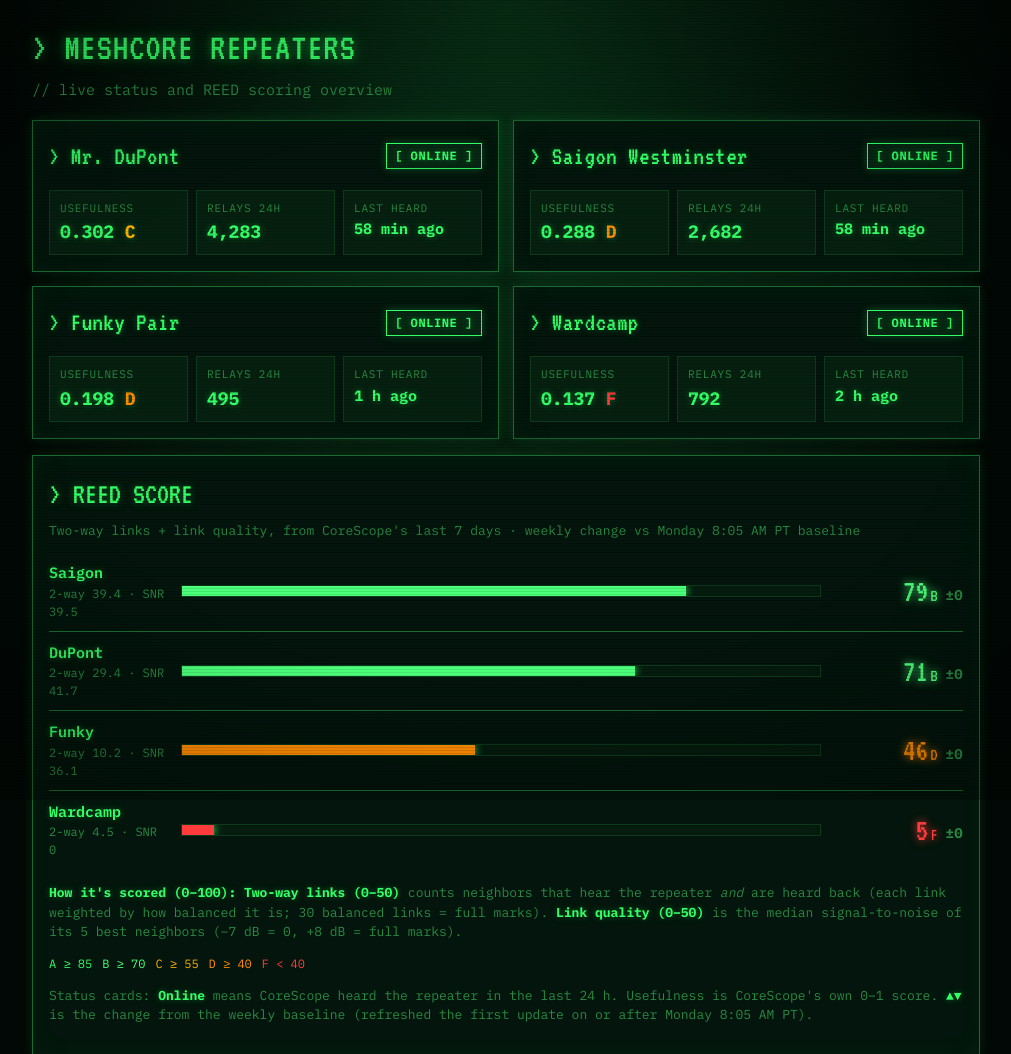
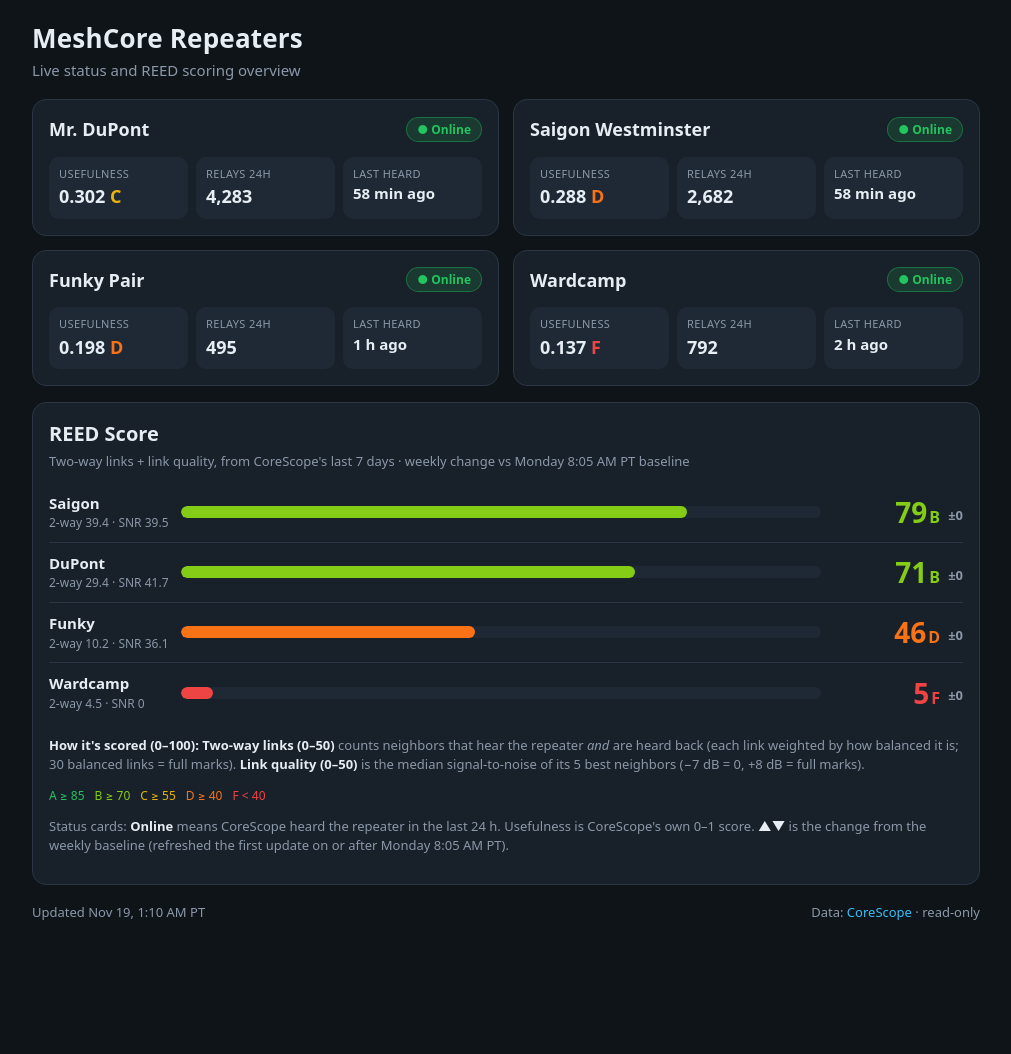
Before and after one commit to andrewlewisreed/andrewlewisreed.github.io, a plain HTML site: page index.html in a window 1280 px wide. Shown: the top 1054 px of the page, without its empty margins (134-1145 px from the left). After the commit the page ends 970 px from the top, so only its background shows below. Drawn offline with Linux system fonts and the light colour scheme.

Commit message:
Restore the original dark public dashboard look and keep weekly score-change badges

```diff
--- a/index.html
+++ b/index.html
@@ -5,71 +5,64 @@
 <meta name="viewport" content="width=device-width, initial-scale=1">
 <title>MeshCore Repeaters · REED</title>
 <meta name="description" content="Live status and REED scoring overview for the REED MeshCore repeaters.">
-<meta name="theme-color" content="#020805">
-<link rel="preconnect" href="https://fonts.googleapis.com">
-<link rel="preconnect" href="https://fonts.gstatic.com" crossorigin>
-<link href="https://fonts.googleapis.com/css2?family=IBM+Plex+Mono:wght@400;600;700&family=VT323&display=swap" rel="stylesheet">
+<meta name="theme-color" content="#0f1419">
 <style>
-:root{--bg:#020805;--bg2:#04120a;--card:#03150c;--card2:#062010;--line:#1a6b33;--txt:#33ff66;--mut:#2a8a44;
---A:#33ff66;--B:#4cff7a;--C:#ffb000;--D:#ff8c00;--F:#ff3b3b;--on:#33ff66;--off:#ff3b3b;--acc:#66ff99;
---glow:rgba(51,255,102,.35);--font:"IBM Plex Mono","VT323","Courier New",Courier,monospace;--display:"VT323","IBM Plex Mono","Courier New",Courier,monospace}
+:root{--bg:#0f1419;--card:#18202a;--card2:#1f2935;--line:#2a3644;--txt:#e6edf3;--mut:#8b98a8;
+--A:#22c55e;--B:#84cc16;--C:#eab308;--D:#f97316;--F:#ef4444;--on:#22c55e;--off:#ef4444;--acc:#38bdf8}
 *{box-sizing:border-box}
-html,body{min-height:100%}
-body{margin:0;background:radial-gradient(ellipse at 50% 0%,#083016 0%,var(--bg) 55%);color:var(--txt);font:15px/1.5 var(--font);text-shadow:0 0 6px var(--glow)}
-body::before{content:"";pointer-events:none;position:fixed;inset:0;z-index:50;background:repeating-linear-gradient(to bottom,rgba(0,0,0,.22) 0,rgba(0,0,0,.22) 1px,transparent 1px,transparent 3px);opacity:.45}
-body::after{content:"";pointer-events:none;position:fixed;inset:0;z-index:51;background:radial-gradient(ellipse at center,transparent 50%,rgba(0,0,0,.45) 100%);opacity:.7}
-.wrap{position:relative;z-index:1;max-width:980px;margin:0 auto;padding:20px 16px 40px}
-header h1{margin:0;font-family:var(--display);font-size:38px;font-weight:400;letter-spacing:1px;text-shadow:0 0 8px var(--glow),0 0 18px var(--glow)}
-header p{margin:2px 0 18px;color:var(--mut);text-shadow:none}
+body{margin:0;background:var(--bg);color:var(--txt);font:15px/1.45 system-ui,-apple-system,Segoe UI,Roboto,sans-serif}
+.wrap{max-width:980px;margin:0 auto;padding:20px 16px 40px}
+header h1{margin:0;font-size:26px;letter-spacing:.2px}
+header p{margin:2px 0 18px;color:var(--mut)}
 .grid{display:grid;grid-template-columns:repeat(2,minmax(0,1fr));gap:14px}
-@media(max-width:620px){.grid{grid-template-columns:1fr}header h1{font-size:30px}}
-.card{background:var(--card);border:1px solid var(--line);border-radius:0;padding:16px;box-shadow:0 0 12px rgba(51,255,102,.12),inset 0 0 24px rgba(51,255,102,.04)}
+@media(max-width:620px){.grid{grid-template-columns:1fr}}
+.card{background:var(--card);border:1px solid var(--line);border-radius:14px;padding:16px}
 .rep .top{display:flex;justify-content:space-between;align-items:center;gap:8px}
-.rep h2{margin:0;font-family:var(--display);font-size:26px;font-weight:400;letter-spacing:.5px}
-.pill{font-size:12px;font-weight:700;padding:3px 8px;border-radius:0;white-space:nowrap;letter-spacing:.6px}
-.pill.on{background:rgba(51,255,102,.08);color:var(--on);border:1px solid var(--on);box-shadow:0 0 8px rgba(51,255,102,.25)}
-.pill.off{background:rgba(255,59,59,.08);color:var(--off);border:1px solid var(--off);box-shadow:0 0 8px rgba(255,59,59,.25)}
-.pill.unk{background:transparent;color:var(--mut);border:1px solid var(--mut)}
+.rep h2{margin:0;font-size:18px}
+.pill{font-size:12px;font-weight:700;padding:3px 10px;border-radius:999px;white-space:nowrap}
+.pill.on{background:rgba(34,197,94,.15);color:var(--on);border:1px solid rgba(34,197,94,.4)}
+.pill.off{background:rgba(239,68,68,.15);color:var(--off);border:1px solid rgba(239,68,68,.4)}
+.pill.unk{background:#263241;color:var(--mut);border:1px solid var(--line)}
 .stats{display:grid;grid-template-columns:repeat(3,1fr);gap:8px;margin-top:14px}
-.stat{background:var(--card2);border:1px solid #0d3a1c;border-radius:0;padding:9px 10px}
-.stat .k{font-size:11px;color:var(--mut);text-transform:uppercase;letter-spacing:.8px;text-shadow:none}
+.stat{background:var(--card2);border-radius:10px;padding:9px 10px}
+.stat .k{font-size:11px;color:var(--mut);text-transform:uppercase;letter-spacing:.4px}
 .stat .v{font-size:18px;font-weight:700;margin-top:2px}
 .g{font-weight:800}
 .gA{color:var(--A)}.gB{color:var(--B)}.gC{color:var(--C)}.gD{color:var(--D)}.gF{color:var(--F)}
 .reed{margin-top:16px}
-.reed h2{margin:0 0 4px;font-family:var(--display);font-size:30px;font-weight:400;text-shadow:0 0 8px var(--glow)}
-.reed .sub{color:var(--mut);margin:0 0 12px;font-size:13px;text-shadow:none}
+.reed h2{margin:0 0 4px;font-size:20px}
+.reed .sub{color:var(--mut);margin:0 0 12px;font-size:13px}
 .row{display:grid;grid-template-columns:120px 1fr 130px;align-items:center;gap:12px;padding:10px 0;border-top:1px solid var(--line)}
 .row:first-of-type{border-top:0}
 .row .nm{font-weight:600}
-.row .nm small{display:block;color:var(--mut);font-weight:400;font-size:12px;text-shadow:none}
-.bar{height:12px;background:var(--card2);border:1px solid #0d3a1c;border-radius:0;overflow:hidden;position:relative;box-shadow:inset 0 0 8px rgba(0,0,0,.4)}
-.bar>span{display:block;height:100%;border-radius:0;transition:width .6s;box-shadow:0 0 8px currentColor}
-.big{font-family:var(--display);font-size:32px;font-weight:400;text-align:right;line-height:1;text-shadow:0 0 8px currentColor}
-.big small{font-size:18px;margin-left:2px}
-.delta{display:inline-block;margin-left:8px;font-family:var(--font);font-size:14px;font-weight:700;letter-spacing:.3px;vertical-align:middle;text-shadow:none}
+.row .nm small{display:block;color:var(--mut);font-weight:400;font-size:12px}
+.bar{height:12px;background:var(--card2);border-radius:999px;overflow:hidden;position:relative}
+.bar>span{display:block;height:100%;border-radius:999px;transition:width .6s}
+.big{font-size:28px;font-weight:800;text-align:right;line-height:1}
+.big small{font-size:16px;margin-left:2px}
+.delta{display:inline-block;margin-left:8px;font-size:13px;font-weight:700;vertical-align:middle}
 .delta.up{color:var(--on)}.delta.down{color:var(--off)}.delta.dim{color:var(--mut)}
-@media(max-width:480px){.row{grid-template-columns:86px 1fr 88px}.big{font-size:24px}.delta{display:block;margin:4px 0 0;font-size:13px}}
-.explain{margin-top:14px;color:var(--mut);font-size:13px;text-shadow:none}
-.explain b{color:var(--txt);text-shadow:0 0 6px var(--glow)}
+@media(max-width:480px){.row{grid-template-columns:86px 1fr 88px}.big{font-size:22px}.delta{display:block;margin:4px 0 0;font-size:12px}}
+.explain{margin-top:14px;color:var(--mut);font-size:13px}
+.explain b{color:var(--txt)}
 .legend{display:flex;flex-wrap:wrap;gap:10px;margin-top:8px}
 .legend span{font-size:12px}
-footer{margin-top:18px;color:var(--mut);font-size:13px;display:flex;flex-wrap:wrap;justify-content:space-between;gap:8px;text-shadow:none}
-a{color:var(--acc);text-decoration:none}a:hover{text-decoration:underline;text-shadow:0 0 8px var(--glow)}
-.warn{color:var(--D);font-size:12px;margin-top:8px;text-shadow:none}
+footer{margin-top:18px;color:var(--mut);font-size:13px;display:flex;flex-wrap:wrap;justify-content:space-between;gap:8px}
+a{color:var(--acc);text-decoration:none}a:hover{text-decoration:underline}
+.warn{color:var(--D);font-size:12px;margin-top:8px}
 </style>
 </head>
 <body>
 <div class="wrap">
 <header>
-<h1>&gt; MESHCORE REPEATERS</h1>
-<p>// live status and REED scoring overview</p>
+<h1>MeshCore Repeaters</h1>
+<p>Live status and REED scoring overview</p>
 </header>
 
 <section class="grid" id="cards"><div class="card">Loading…</div></section>
 
 <section class="card reed">
-<h2>&gt; REED SCORE</h2>
+<h2>REED Score</h2>
 <p class="sub">Two-way links + link quality, from CoreScope's last 7 days · weekly change vs Monday 8:05 AM PT baseline</p>
 <div id="reed"></div>
 <div class="explain">
@@ -113,11 +106,11 @@ function render(){
   document.getElementById("cards").innerHTML = d.repeaters.map(r => {
     const t = r.last_heard ? Date.parse(r.last_heard) : null;
     const on = t != null && (Date.now() - t) < offH * 3600e3;
-    const pill = t == null ? '<span class="pill unk">[ UNKNOWN ]</span>' : on ? '<span class="pill on">[ ONLINE ]</span>' : '<span class="pill off">[ OFFLINE ]</span>';
+    const pill = t == null ? '<span class="pill unk">Unknown</span>' : on ? '<span class="pill on">● Online</span>' : '<span class="pill off">● Offline</span>';
     const us = r.usefulness_score != null ? Number(r.usefulness_score).toFixed(3) : "—";
     const ug = r.usefulness_grade ? ` <span class="g g${G(r.usefulness_grade)}">${esc(r.usefulness_grade)}</span>` : "";
     const rel = r.relays_24h != null ? Number(r.relays_24h).toLocaleString("en-US") : "—";
-    return `<div class="card rep"><div class="top"><h2><a href="${esc(r.corescope_url)}" rel="noopener" style="color:inherit">&gt; ${esc(r.name)}</a></h2>${pill}</div>
+    return `<div class="card rep"><div class="top"><h2><a href="${esc(r.corescope_url)}" rel="noopener" style="color:inherit">${esc(r.name)}</a></h2>${pill}</div>
       <div class="stats"><div class="stat"><div class="k">Usefulness</div><div class="v">${us}${ug}</div></div>
       <div class="stat"><div class="k">Relays 24h</div><div class="v">${rel}</div></div>
       <div class="stat"><div class="k">Last heard</div><div class="v" style="font-size:15px">${ago(r.last_heard)}</div></div></div></div>`;
```
